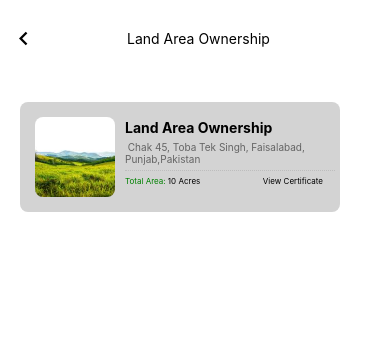
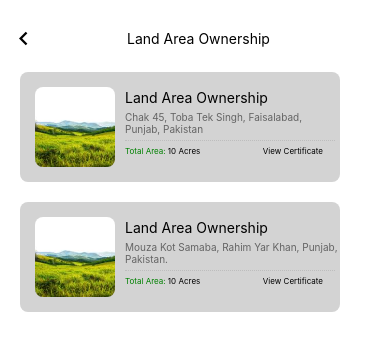
Before and after one commit to Shehiryar12/CropsSecure, a React Native app: screen / in a window 390 px wide. Shown: the top 350 px of the page. Built offline with nearby package versions, Linux system fonts and the light colour scheme.

Commit message:
CROPS SECURE

```diff
--- a/Src/Components/OwnershipComponent.js
+++ b/Src/Components/OwnershipComponent.js
@@ -1,155 +1,26 @@
-// import { Image, StyleSheet, Text, View } from 'react-native';
-// import React from 'react';
-// import MaterialIcons from 'react-native-vector-icons/MaterialIcons';
-
-// const OwnershipComponent = props => {
-//   return (
-//     <View style={styles.container}>
-//       {/* Heading */}
-//       <View style={styles.heading}>
-//         <MaterialIcons
-//           name="keyboard-arrow-left"
-//           size={27}
-//           style={styles.arrowstyling}
-//         />
-//         <Text style={styles.LandStyling}>{props.title}</Text>
-//         <View></View>
-//       </View>
-
-//       {/* Boxed Section */}
-//       <View style={styles.boxed}>
-//         <View style={styles.box}>
-//           {/* Row: Image + Text */}
-//           <View style={{ flexDirection: 'row', alignItems: 'center' }}>
-//             <Image
-//               source={require('../Screens/landimage.jpg')}
-//               style={styles.landimage}
-//             />
-//             <View style={{ flexDirection: 'column', flex: 1 }}>
-//               <Text style={styles.landtext}>{props.title}</Text>
-//               <Text style={styles.landtexttwo}>{props.define}</Text>
-//               <Text style={styles.dotline}></Text>
-
-//               <View style={styles.totalContainer}>
-//               <Text style={styles.totalarea}>
-//                 Total Area: <Text style={styles.Acre}>10 Acres</Text>
-//                 <Text style={styles.certificate}>View Certificate</Text>
-//               </Text>
-//               </View>
-//             </View>
-//           </View>
-
-//           {/* Dotline on Next Line */}
-//           {/* <View>
-//             <Text style={styles.dotline}></Text>
-//           </View> */}
-//         </View>
-//       </View>
-//     </View>
-//   );
-// };
-
-// export default OwnershipComponent;
-
-// const styles = StyleSheet.create({
-//   container: {},
-//   heading: {
-//     flexDirection: 'row',
-//     justifyContent: 'space-between',
-//     marginTop: 25,
-//     paddingHorizontal: 10,
-//     alignItems: 'center',
-//   },
-//   LandStyling: {
-//     marginRight: 20,
-//   },
-//   boxed: {
-//     marginTop: 50,
-//   },
-//   box: {
-//     width: 320,
-//     height: 110,
-//     backgroundColor: 'lightgrey',
-//     marginHorizontal: 20,
-//     borderRadius: 8,
-//     paddingVertical: 5,
-//   },
-//   landimage: {
-//     width: 80,
-//     height: 80,
-//     borderRadius: 8,
-//     marginLeft: 15,
-//     marginTop: 10,
-//     marginRight: 10,
-//   },
-//   landtext: {
-//     fontWeight: 'bold',
-//     marginBottom: 5,
-//   },
-//   landtexttwo: {
-//     fontSize: 9,
-//     color: '#646464',
-//   },
-//   dotline: {
-//     borderBottomWidth: 1,
-//     borderBottomColor: '#000',
-//     borderStyle: 'dotted',
-//     //  marginHorizontal:10,
-//     // paddingHorizontal:12,
-//     // marginHorizontal:5,
-//     marginHorizontal: 7,
-//   },
-//   totalContainer:{
-//     flexDirection:"row",
-//     justifyContent:"space-between",
-//   },
-//   totalarea: {
-//     fontSize: 8,
-//     color: 'green',
-//   },
-//   Acre:{
-//     color:"black",
-//   },
-//   certificate:{
-//     marginLeft:10,
-//   }
-
-// });
-
-
 import { Image, StyleSheet, Text, View } from 'react-native';
 import React from 'react';
-import MaterialIcons from 'react-native-vector-icons/MaterialIcons';
 
-const OwnershipComponent = props => {
+const OwnershipComponent = (props) => {
   return (
     <View style={styles.container}>
-      {/* Heading */}
-      <View style={styles.heading}>
-        <MaterialIcons
-          name="keyboard-arrow-left"
-          size={27}
-          style={styles.arrowstyling}
-        />
-        <Text style={styles.LandStyling}>{props.title}</Text>
-        <View></View>
-      </View>
-
-
+      {/* Box Section */}
       <View style={styles.boxed}>
         <View style={styles.box}>
-
           <View style={{ flexDirection: 'row', alignItems: 'center' }}>
             <Image
               source={require('../Screens/landimage.jpg')}
               style={styles.landimage}
             />
             <View style={{ flexDirection: 'column', flex: 1 }}>
-              <Text style={styles.landtext}>{props.title}</Text>
+              <Text style={styles.landtext}>
+                {props.title}
+              </Text>
               <Text style={styles.landtexttwo}>{props.define}</Text>
 
 
-              <View style={styles.dotline} ></View>
+              <View style={styles.dotline}></View>
+
 
               <View style={styles.totalContainer}>
                 <Text style={styles.totalarea}>
@@ -169,18 +40,8 @@ export default OwnershipComponent;
 
 const styles = StyleSheet.create({
   container: {},
-  heading: {
-    flexDirection: 'row',
-    justifyContent: 'space-between',
-    marginTop: 25,
-    paddingHorizontal: 10,
-    alignItems: 'center',
-  },
-  LandStyling: {
-    marginRight: 20,
-  },
   boxed: {
-    marginTop: 50,
+    marginTop: 20,
   },
   box: {
     width: 320,
@@ -199,27 +60,23 @@ const styles = StyleSheet.create({
     marginRight: 10,
   },
   landtext: {
-    fontWeight: 'bold',
     marginBottom: 5,
   },
   landtexttwo: {
     fontSize: 10,
     color: '#646464',
-
   },
   dotline: {
     borderBottomWidth: 1,
     borderBottomColor: '#BDBDBD',
     borderStyle: 'dotted',
-    // marginHorizontal: 17,
     marginTop: 5,
-    width:210,
+    width: 210,
   },
   totalContainer: {
     flexDirection: 'row',
     justifyContent: 'space-between',
     alignItems: 'center',
-    // marginHorizontal: 10,
     marginTop: 5,
   },
   totalarea: {
@@ -231,7 +88,6 @@ const styles = StyleSheet.create({
   },
   certificate: {
     fontSize: 8,
-    marginRight:17,
-
+    marginRight: 17,
   },
 });
--- a/Src/Screens/Ownership.js
+++ b/Src/Screens/Ownership.js
@@ -1,15 +1,48 @@
-import { StyleSheet,View } from 'react-native'
-import React from 'react'
-import OwnershipComponent from '../Components/OwnershipComponent'
+import { StyleSheet, View, Text } from 'react-native';
+import React from 'react';
+import MaterialIcons from 'react-native-vector-icons/MaterialIcons';
+import OwnershipComponent from '../Components/OwnershipComponent';
 
 const Ownership = () => {
   return (
     <View>
-          <OwnershipComponent title="Land Area Ownership" define=" Chak 45, Toba Tek Singh, Faisalabad, Punjab,Pakistan"/>
+      {/* Heading */}
+      <View style={styles.heading}>
+        <MaterialIcons
+          name="keyboard-arrow-left"
+          size={27}
+          style={styles.arrowstyling}
+        />
+        <Text style={styles.LandStyling}>Land Area Ownership</Text>
+        <View></View>
+      </View>
+
+      {/* First Box */}
+      <OwnershipComponent
+        title="Land Area Ownership"
+        define="Chak 45, Toba Tek Singh, Faisalabad, Punjab, Pakistan"
+      />
+
+      {/* Second Box without heading */}
+      <OwnershipComponent
+        title="Land Area Ownership"
+        define="Mouza Kot Samaba, Rahim Yar Khan, Punjab, Pakistan."
+      />
     </View>
-  )
-}
+  );
+};
 
-export default Ownership
+export default Ownership;
 
-const styles = StyleSheet.create({})
+const styles = StyleSheet.create({
+  heading: {
+    flexDirection: 'row',
+    justifyContent: 'space-between',
+    marginTop: 25,
+    paddingHorizontal: 10,
+    alignItems: 'center',
+  },
+  LandStyling: {
+    marginRight: 20,
+  },
+});
```
